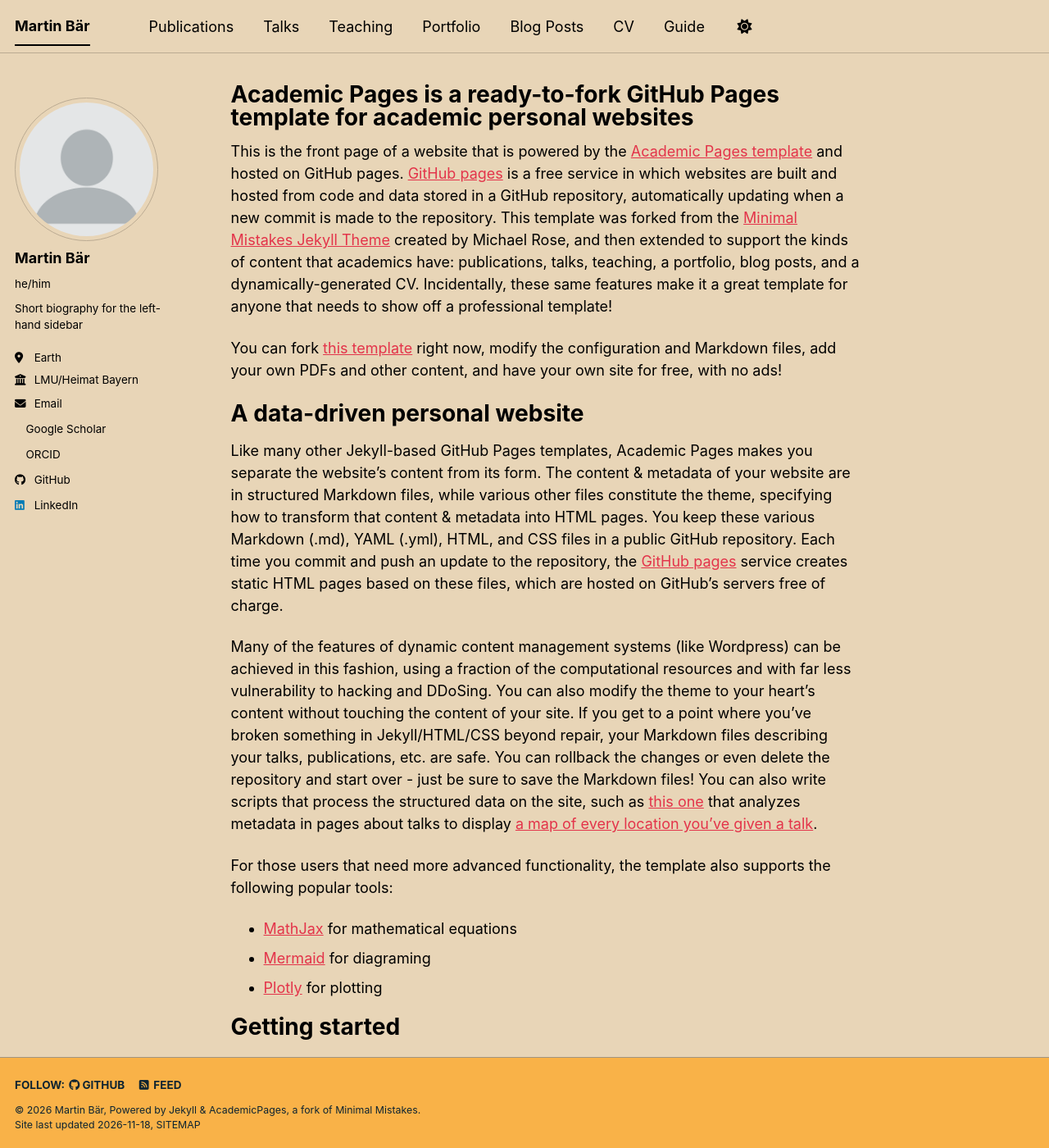
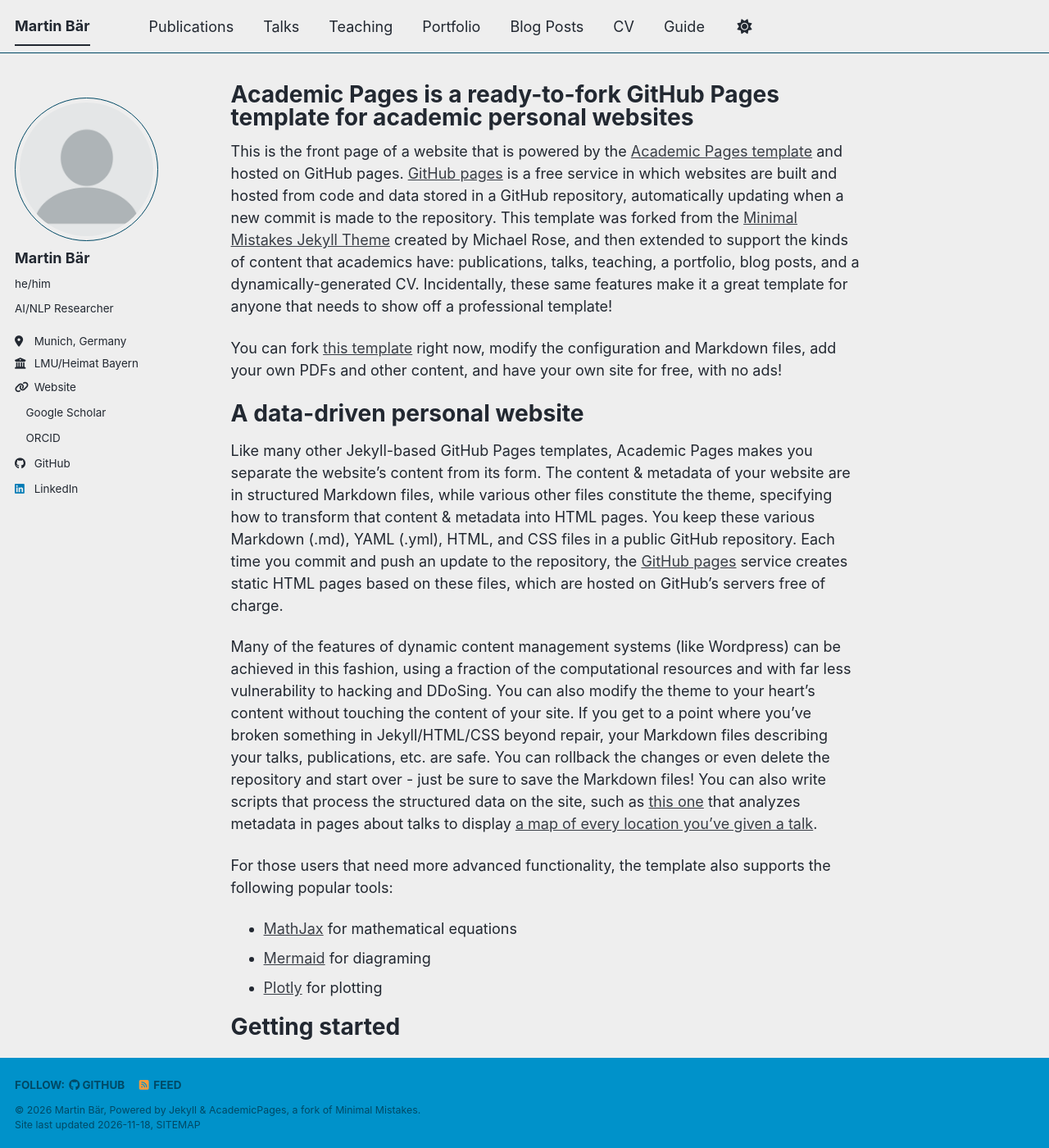
Before and after one commit to kuma-rtin/kuma-rtin.github.io, a Jekyll site: the page built from _pages/about.md, in a window 1280 px wide and 1400 px high. Shown: the whole window at 82% size. Built offline with Jekyll 4.4.1, drawn with Linux system fonts in a browser that asks for light colours; a script bundle is joined from its source files by our own code; a style sheet for code colours, icons or effects is not loaded.

Commit message:
Modify site configuration and personal details
Updated site theme, bio, location, and contact information.

```diff
--- a/_config.yml
+++ b/_config.yml
@@ -8,7 +8,7 @@
 
 # Basic Site Settings
 locale                   : "en-US"
-site_theme               : "sunrise" # The available themes options are "default", "air", "sunrise", "mint", "dirt" and "contrast"
+site_theme               : "air" # The available themes options are "default", "air", "sunrise", "mint", "dirt" and "contrast"
 title                    : "Martin Bär"
 title_separator          : "-"
 name                     : &name "Martin Bär"
@@ -26,11 +26,11 @@ author:
   avatar           : "profile.png"
   name             : "Martin Bär"
   pronouns         : "he/him"
-  bio              : "Short biography for the left-hand sidebar"
-  location         : "Earth"
+  bio              : "AI/NLP Researcher"
+  location         : "Munich, Germany"
   employer         : "LMU/Heimat Bayern"
-  uri              : # URL
-  email            : "mbar [at] cis [dot] lmu [dot] de"
+  uri              : "mbar [at] cis [dot] lmu [dot] de"
+  email            : # "mbar [at] cis [dot] lmu [dot] de"
 
   # Academic websites
   academia         : # URL
@@ -51,7 +51,7 @@ author:
   bitbucket        : # Username - Update with your username on the site
   codepen          : # Username
   dribbble         : # Username
-  github           : "kuma.rtin"
+  github           : "kuma-rtin"
   kaggle           : # Username
   stackoverflow    : # User number or user number and name (i.e., use "1" or "1/jeff-atwood")
 
```
